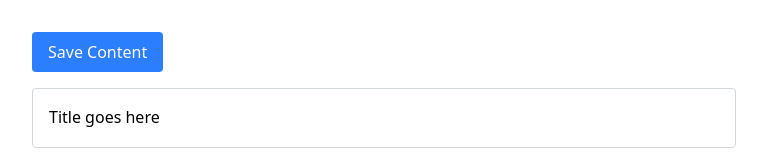
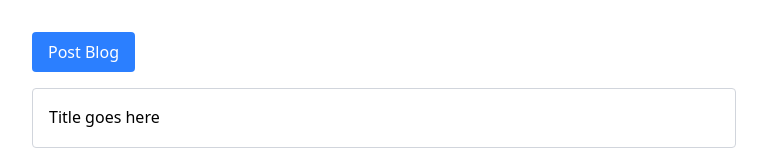
Before and after one commit to Mohfazam/Normal, a React (Vite) app in the folder Frontend/: page / in a window 1280 px wide. Shown: the top 160 px of the page, without its empty margins (256-1023 px from the left). Built offline with nearby package versions, Linux system fonts and the light colour scheme.

Commit message:
Text Editor 3

```diff
--- a/Frontend/src/Components/TextEditor.tsx
+++ b/Frontend/src/Components/TextEditor.tsx
@@ -116,7 +116,7 @@ export const TextEditor = ({ Editable }: TextEditorProps) => {
         onClick={handleSave}
         className="mb-4 px-4 py-2 bg-blue-500 text-white rounded hover:bg-blue-600 transition"
       >
-        Save Content
+        Post Blog
       </button>
 
       {headingEditor && renderBubbleMenu(headingEditor)}
```
